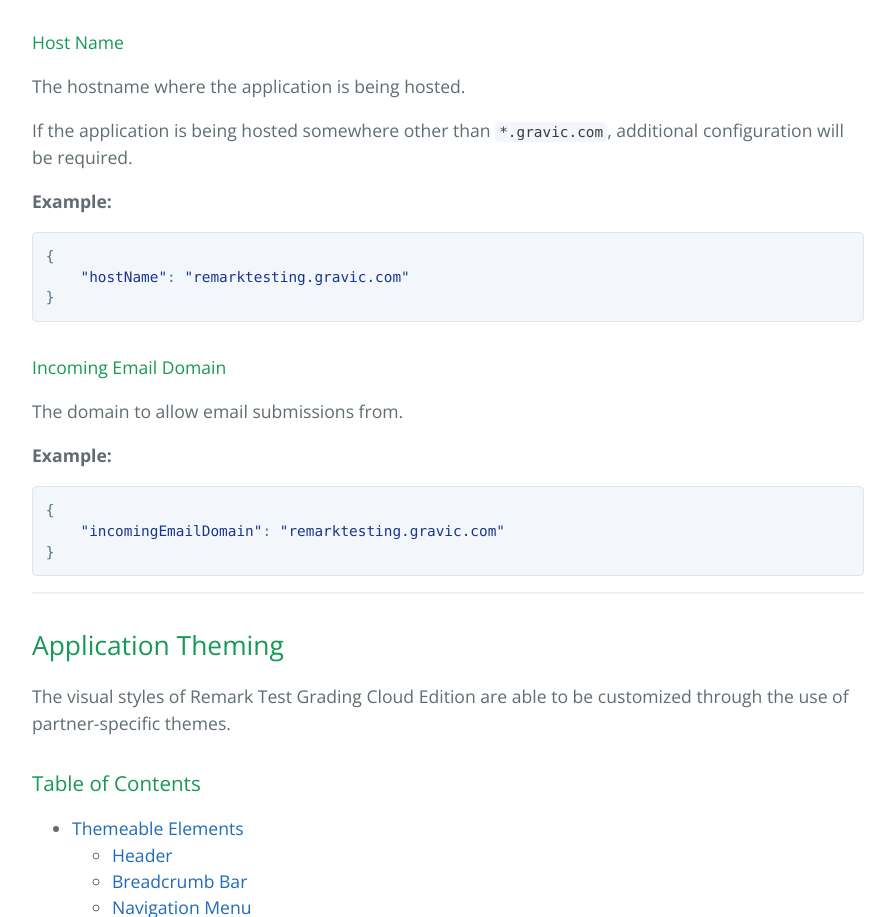
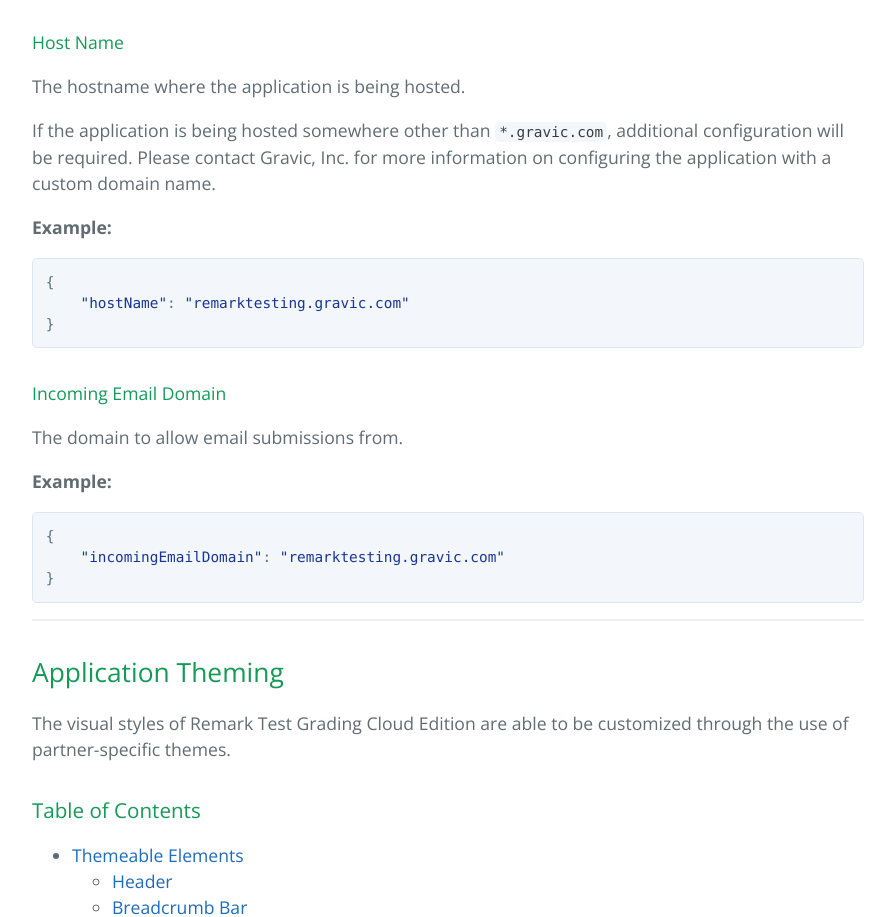
Before and after one commit to maxdeviant/branding, a plain HTML site: page index.html in a window 1280 px wide. Shown: the part 5912-6829 px from the top of the page, without its empty margins (192-1087 px from the left). Drawn offline with nearby package versions, Linux system fonts and the light colour scheme.

Commit message:
Create gh-pages branch via GitHub

```diff
--- a/index.html
+++ b/index.html
@@ -268,7 +268,7 @@
 
 <p>The hostname where the application is being hosted.</p>
 
-<p>If the application is being hosted somewhere other than <code>*.gravic.com</code>, additional configuration will be required.</p>
+<p>If the application is being hosted somewhere other than <code>*.gravic.com</code>, additional configuration will be required. Please contact Gravic, Inc. for more information on configuring the application with a custom domain name.</p>
 
 <p><strong>Example:</strong></p>
 
```
Also changed, not shown: params.json (+1 -1 lines).
